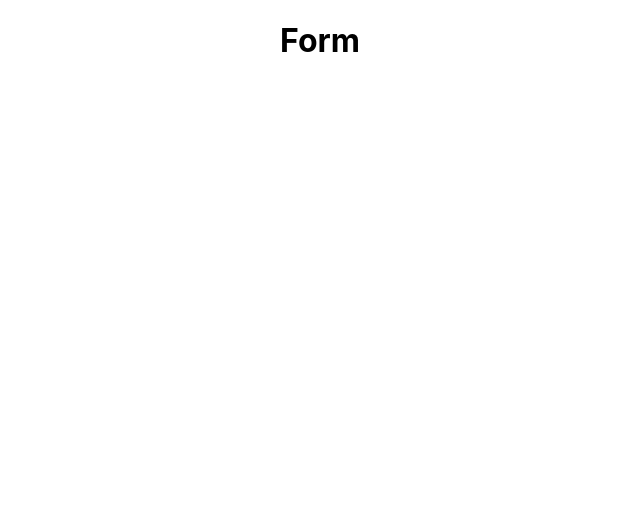
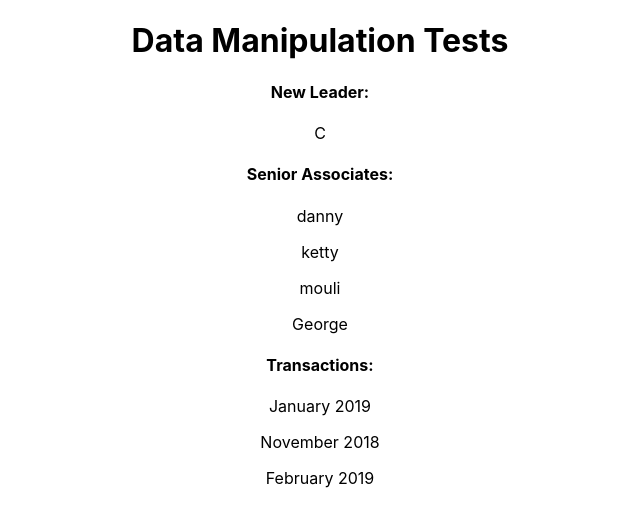
Before and after one commit to eloisebarrow/data-manipulation-tests, a React (Create React App) app: page / in a window 1280 px wide. Shown: the top 526 px of the page, without its empty margins (320-960 px from the left). Built offline with nearby package versions, Linux system fonts and the light colour scheme.

Commit message:
add personObjects, employees, fruits and transactions data + map, filter, reduce methods

```diff
--- a/src/App.js
+++ b/src/App.js
@@ -1,11 +1,64 @@
 import React, { useState } from 'react';
 import './App.css';
-import Form from './components/Form';
+
+// DATA FILES
+import personObjects from './components/personObjects.js';
+import employees from './components/employees.js';
+import fruit from './components/fruits.js';
+import transactions from './components/transactions.js';
 
 function App() {
+  // Some examples from https://codesquery.com/javascript-array-method-map-filter-and-reduce/
+  // MAP
+  const updatePersons = personObjects.map(p => p.experienceInYear >= 6 ? {...p,designation: "lead"} : p)
+  // FILTER
+  const seniorAssociates = employees.filter(emp => emp.group == 'senior associate')
+  // REDUCE from https://medium.com/nona-web/understanding-javascript-reduce-and-its-use-cases-49a89d3aaa80
+  const fruitTally = fruit.reduce((currentTally, currentFruit) => {
+    currentTally[currentFruit] = (currentTally[currentFruit] || 0) + 1
+    return currentTally
+  }, {})
+
+  transactions.sort((a, b) => b - a) // sort in descending order
+
+  const monthlyTransactions = transactions
+  .reduce((transactionGroup, transaction) => {
+    const date = new Date(transaction.timestamp)
+    const year = date.getFullYear() // e.g '2017'
+    const month = `${date.toLocaleString('en-us', { month: 'long' })} ${year}`
+    // e.g. 'January 2018'
+
+    transactionGroup[month] = (transactionGroup[month] || [])
+    // initializes array if it doesn't exist
+
+    transactionGroup[month].push(transaction.amount)
+    // pushes the transaction amount to the current month
+
+    return transactionGroup
+  }, {})
+
+  console.log(monthlyTransactions)
+
   return (
     <div className="App">
-      <Form />
+      <h1>Data Manipulation Tests</h1>
+      <h4>New Leader:</h4>
+      { updatePersons.filter(p => p.designation == 'lead').map(p => p.name) }
+
+      <h4>Senior Associates:</h4>
+      { seniorAssociates.map(emp => {
+        return (
+          <p>{emp.name}</p>
+        )
+        })}
+
+      <h4>Transactions:</h4>
+      { Object.keys(monthlyTransactions).map((monthYear, i) => {
+          return (
+            <p>{monthYear}</p>
+          )
+        })
+      }
     </div>
   );
 }
--- a/src/components/Form.jsx
+++ /dev/null
@@ -1,9 +0,0 @@
-import React from 'react'
-
-export default function Form() {
-  return (
-    <div>
-      <h1>Form</h1>
-    </div>
-  )
-}
--- /dev/null
+++ b/src/components/employees.js
@@ -0,0 +1,11 @@
+const employees = [
+  { id: 101, name: 'john', group: 'tech-lead' },
+  { id: 102, name: 'sam', group: 'associate' },
+  { id: 103, name: 'danny', group: 'senior associate' },
+  { id: 104, name: 'ketty', group: 'senior associate' },
+  { id: 105, name: 'mili', group: 'junior' },
+  { id: 106, name: 'mouli', group: 'senior associate' },
+  { id: 107, name: 'George', group: 'senior associate' }
+];
+
+export default employees;
--- /dev/null
+++ b/src/components/fruits.js
@@ -0,0 +1,7 @@
+const fruit = [
+  'apple', 'banana', 'cherry', 'mango',
+  'mango', 'banana', 'cherry', 'apricot',
+  'apple', 'apple', 'guava', 'banana', 'guava'
+]
+
+export default fruit;
--- /dev/null
+++ b/src/components/personObjects.js
@@ -0,0 +1,22 @@
+const personObjects = [
+  {
+       "id":1,
+       "name": "A",
+       "experienceInYear": 5,
+       "designation" : "senior associate"
+  },
+  {
+       "id":2,
+       "name": "B",
+       "experienceInYear": 3,
+       "designation" : "associate"
+  },
+  {
+       "id":3,
+       "name": "C",
+       "experienceInYear": 6,
+       "designation" : "senior"
+  }
+]
+
+export default personObjects
--- /dev/null
+++ b/src/components/transactions.js
@@ -0,0 +1,11 @@
+const transactions = [
+  { timestamp: 1546681958000, amount: 400},
+  { timestamp: 1542271921000, amount: -200},
+  { timestamp: 1549188947000, amount: 500},
+  { timestamp: 1541982961000, amount: 660},
+  { timestamp: 1542811972000, amount: 431},
+  { timestamp: 1543151943000, amount: -500},
+  { timestamp: 1548581618000, amount: -1200},
+]
+
+export default transactions;
```
